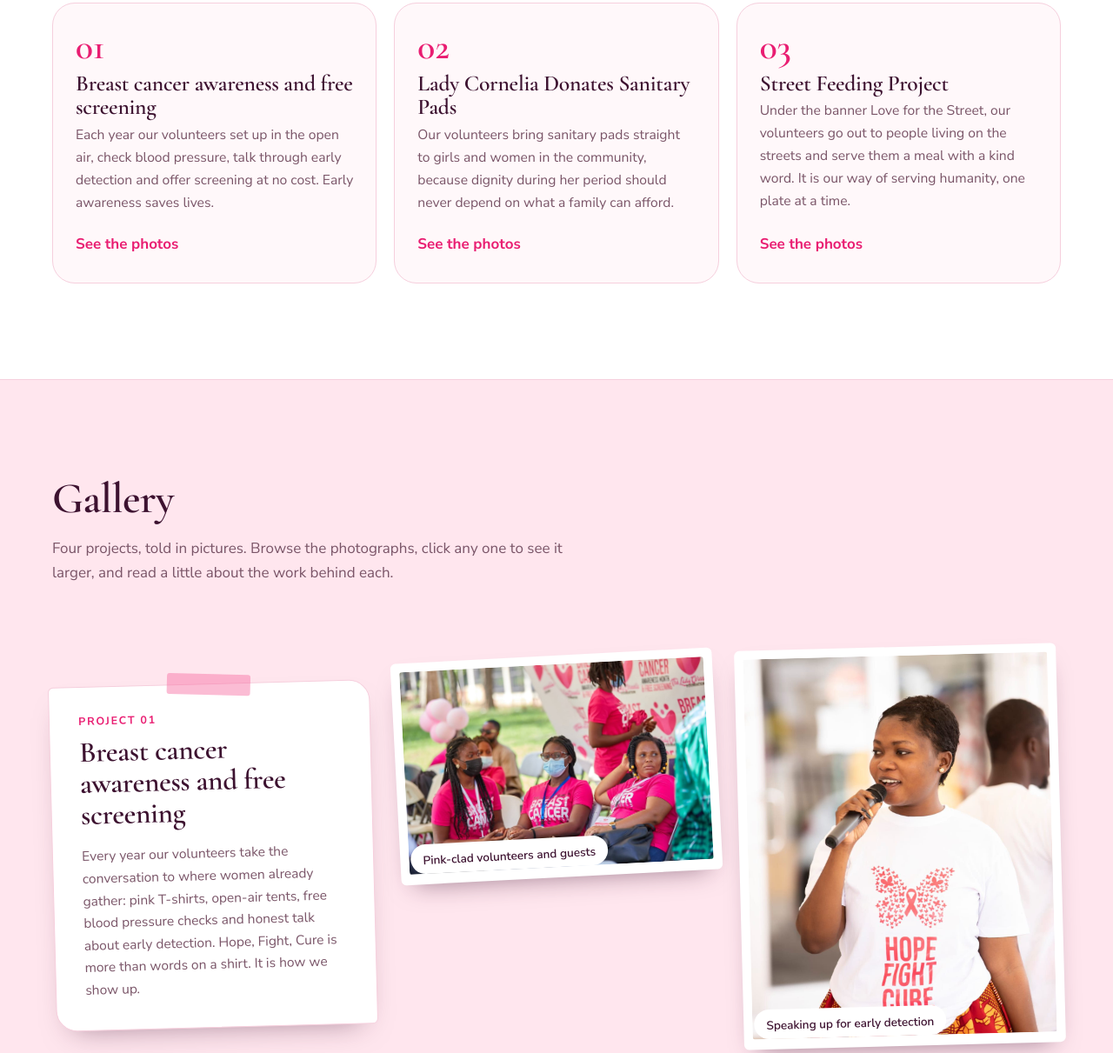
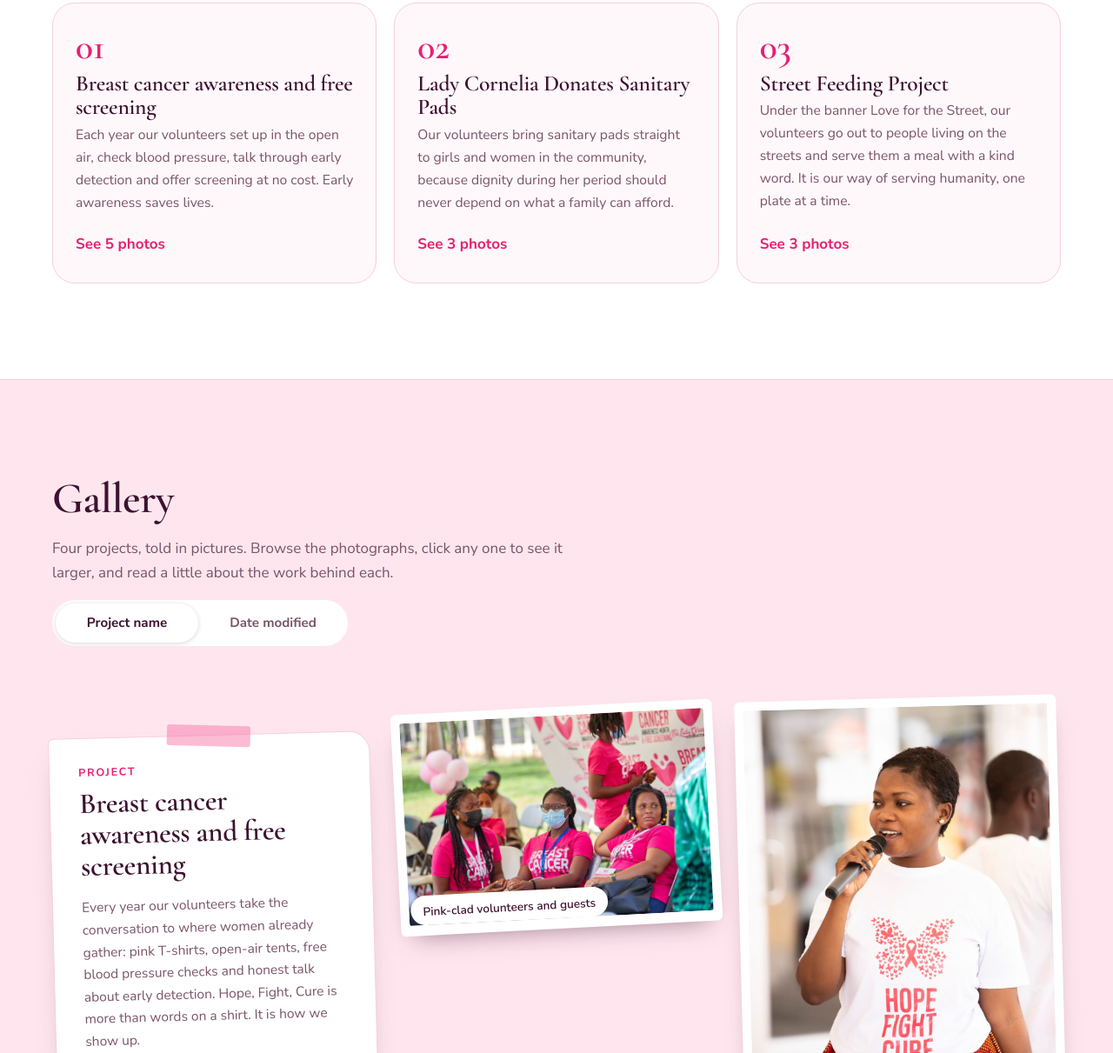
Before and after one commit to NexusCargo/The-Lady-Cornelia-Foundation, a website with bundled scripts: page index.html in a window 1280 px wide. Shown: the part 2345-3556 px from the top of the page at 87% size. Built offline with nearby package versions, Linux system fonts and the light colour scheme.

Commit message:
Add files via upload

```diff
--- a/css/site.css
+++ b/css/site.css
@@ -267,3 +267,7 @@ figure.fcard{cursor:pointer}
  .pol:nth-of-type(3n){grid-column:span 2}
 }
 @media(prefers-reduced-motion:reduce){.pol{transition:none}}
+
+.gsort{max-width:340px;margin:0 0 6px}
+.gal .seg{background:var(--surface)}
+.scatter{scroll-margin-top:90px}
--- a/index.html
+++ b/index.html
@@ -78,6 +78,7 @@
 <section class="gal" id="gallery">
  <div class="wrap">
   <div class="head"><h2>Gallery</h2><p id="galleryIntro"></p></div>
+  <div class="seg gsort" role="group" aria-label="Group gallery by"><button type="button" data-sort="name" aria-selected="true">Project name</button><button type="button" data-sort="date" aria-selected="false">Date modified</button></div>
   <div id="galleryList"></div>
   <div class="gal-cta">
    <p>Every crossing, every meal and every screening is made possible by people like you.</p>
--- a/js/site.js
+++ b/js/site.js
@@ -53,19 +53,30 @@ const flipCard=(m,kick,note)=>`<figure class="fcard" tabindex="0" role="group" a
 function renderPillars(list){
  $('#pillars').innerHTML=list.map(p=>`<div class="pillar"><svg viewBox="0 0 48 48" fill="none" stroke="currentColor" stroke-width="2.4" stroke-linecap="round" stroke-linejoin="round" aria-hidden="true">${ICONS[p.icon]||ICONS.heart}</svg><h3>${esc(p.title)}</h3><p>${esc(p.text)}</p></div>`).join('');
 }
+const slug=t=>String(t||'').toLowerCase().replace(/[^a-z0-9]+/g,'-').replace(/^-|-$/g,'');
+const stamp=c=>{const t=c.updatedAt;return t?.toDate?t.toDate().getTime():t?new Date(t).getTime()||0:0};
+let galData=[],galSort='name';
 function renderProgrammes(list){
  programmes=list;
- $('#programmeList').innerHTML=`<div class="pcards">${list.map((p,i)=>`<article class="pcard"><span class="num">${String(i+1).padStart(2,'0')}</span><h3>${esc(p.title)}</h3>${paras(p.body)}<a href="#gallery">See the photos</a></article>`).join('')}</div>`;
+ $('#programmeList').innerHTML=`<div class="pcards">${list.map((p,i)=>`<article class="pcard" data-slug="${slug(p.title)}"><span class="num">${String(i+1).padStart(2,'0')}</span><h3>${esc(p.title)}</h3>${paras(p.body)}<a href="#gallery">See the photos</a></article>`).join('')}</div>`;
  $('#dfor').innerHTML='<option value="General">Where it is needed most</option>'+list.map(p=>`<option>${esc(p.title)}</option>`).join('');
 }
 function renderGallery(list){
- $('#gallery').hidden=!list.length;
- $('#galleryList').innerHTML=list.map((c,i)=>{
-  const g=(c.gallery||[]).filter(m=>fresh(m.url)).slice(0,8);
-  const pics=g.map(m=>`<figure class="pol"><img src="${esc(m.url)}" alt="${esc(m.alt||m.caption||c.title)}" loading="lazy">${m.caption?`<figcaption>${esc(m.caption)}</figcaption>`:''}</figure>`).join('');
-  return `<article class="scatter${i%2?' alt':''}"><div class="note"><span class="kick">Project ${String(i+1).padStart(2,'0')}</span><h3>${esc(c.title)}</h3>${paras(c.body)}</div>${pics}</article>`;
+ galData=list.map(c=>({...c,gallery:(c.gallery||[]).filter(m=>fresh(m.url)).slice(0,8)}));
+ drawGallery();
+}
+function drawGallery(){
+ const l=galData.slice().sort(galSort==='date'?(a,b)=>stamp(b)-stamp(a)||(a.order??0)-(b.order??0):(a,b)=>String(a.title).localeCompare(String(b.title)));
+ $('#gallery').hidden=!l.length;
+ $$('.gsort button').forEach(b=>b.setAttribute('aria-selected',String(b.dataset.sort===galSort)));
+ $('#galleryList').innerHTML=l.map((c,i)=>{
+  const t=stamp(c),kick=t?'Updated '+new Date(t).toLocaleDateString('en-GB',{month:'long',year:'numeric'}):'Project';
+  const pics=c.gallery.map(m=>`<figure class="pol"><img src="${esc(m.url)}" alt="${esc(m.alt||m.caption||c.title)}" loading="lazy">${m.caption?`<figcaption>${esc(m.caption)}</figcaption>`:''}</figure>`).join('');
+  return `<article class="scatter${i%2?' alt':''}" id="g-${slug(c.title)}"><div class="note"><span class="kick">${kick}</span><h3>${esc(c.title)}</h3>${paras(c.body)}</div>${pics}</article>`;
  }).join('');
+ $$('.pcard').forEach(a=>{const el=document.getElementById('g-'+a.dataset.slug),k=a.querySelector('a');if(el){const n=el.querySelectorAll('.pol').length;k.href='#g-'+a.dataset.slug;k.textContent=`See ${n} photo${n===1?'':'s'}`}else k.href='#gallery'});
 }
+document.addEventListener('click',e=>{const b=e.target.closest('.gsort button');if(b){galSort=b.dataset.sort;drawGallery()}});
 
 const SS={i:0,timer:null,held:false,slides:[]};
 const root=$('.arch-wrap'),badge=root.querySelector('.badge');
```
